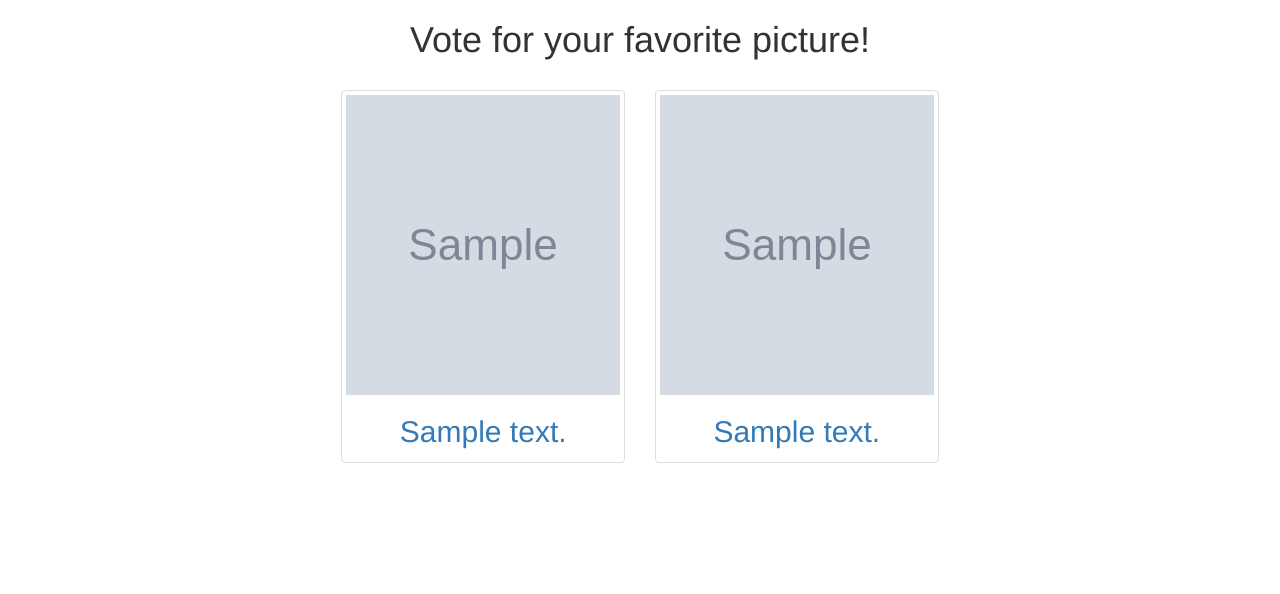
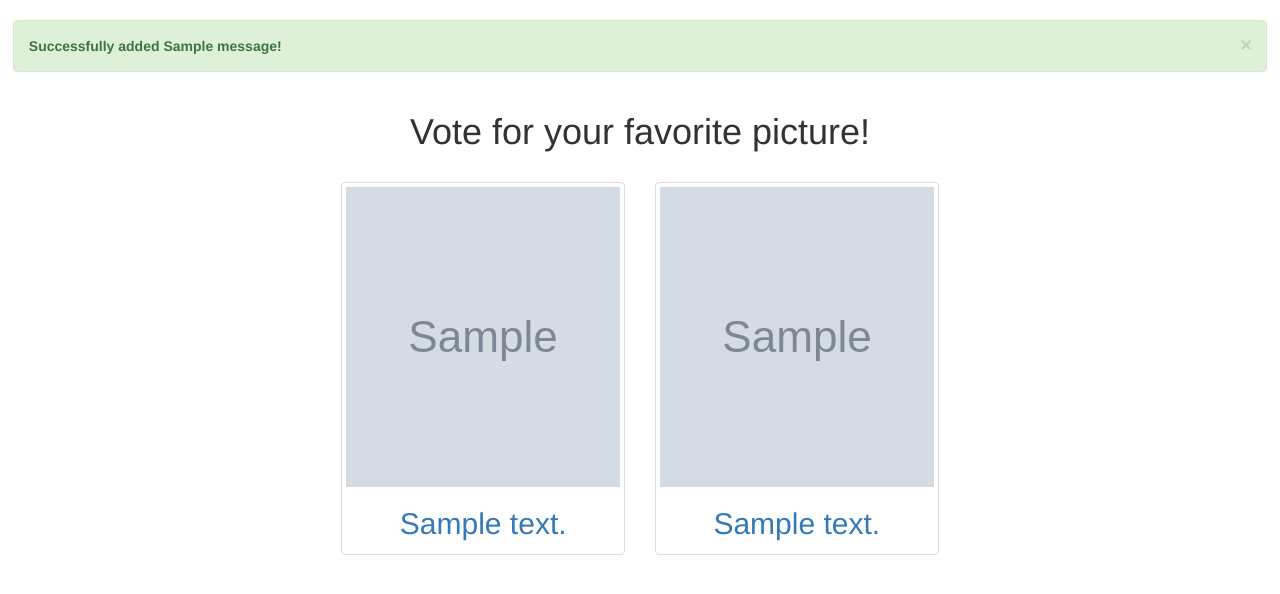
Before and after one commit to 1Bowman/two_pic, a Flask app: template app/templates/index.html in a window 1280 px wide. Shown: the part 52-646 px from the top of the page. Run offline with Flask 2, Linux system fonts and the light colour scheme; the template is opened without the code that fills it: most values are stand-ins (such as "Sample title", 1, 10 or a date in 2020); grey boxes marked "Sample" are stand-in pictures; one stand-in notice (Sample message) is shown; some libraries are stand-ins or nearby versions.

Commit message:
Added a message flashing feature upon file submission

```diff
--- a/app/main/models.py
+++ b/app/main/models.py
@@ -14,8 +14,3 @@ class Post(db.Model):
 
     def __repr__(self):
         return '<Post {}>'.format(self.id)
-
-
-# class Count(db.Model):
-#     __tablename__  = 'COUNT_TBL'
-#     count = db.Column(db.Integer)
--- a/app/templates/base.html
+++ b/app/templates/base.html
@@ -5,9 +5,9 @@
         <title>Two Pic (working title)</title>
 
         <!-- Imports -->
+        <script src="https://code.jquery.com/jquery-2.2.4.min.js" integrity="sha256-BbhdlvQf/xTY9gja0Dq3HiwQF8LaCRTXxZKRutelT44=" crossorigin="anonymous"></script>
         <link href="https://maxcdn.bootstrapcdn.com/bootswatch/3.3.6/journal/bootstrap.min.css" rel="stylesheet" integrity="sha384-r/qnS4YZBLuBSKeVc+sM4eUYUiJMFhkHfx1nwlErHhTd+NgeJlN/NiiTd6jbKJzm" crossorigin="anonymous">
         <script src="https://maxcdn.bootstrapcdn.com/bootstrap/3.3.6/js/bootstrap.min.js" integrity="sha384-0mSbJDEHialfmuBBQP6A4Qrprq5OVfW37PRR3j5ELqxss1yVqOtnepnHVP9aJ7xS" crossorigin="anonymous"></script>
-        <script type="text/javascript" src="https://cdnjs.cloudflare.com/ajax/libs/jquery/3.0.0/jquery.min.js"></script>
     </head>
     <body>
         <nav class="navbar navbar-inverse">
--- a/app/templates/index.html
+++ b/app/templates/index.html
@@ -1,11 +1,25 @@
 {% extends 'base.html' %}
 
 {% block body %}
-    <div>
-        <h1 style="text-align: center;">Vote for your favorite picture!</h1>
-    </div>
-    <br>
     <div class="container-fluid">
+        <div class="row">
+            {% with messages = get_flashed_messages() %} <!-- Grab flashed objects --->
+            {% if messages %}
+                {% for message in messages %}
+                    <div class="alert alert-success alert-dismissable" role="alert">
+                        <button type="button" class="close" data-dismiss="alert" aria-label="Close"><span aria-hidden="true">&times;</span></button>
+                        <strong>Successfully added {{ message }}!</strong>
+                    </div>
+                {% endfor %}
+            {% endif %}
+            {% endwith %}
+        </div>
+        <div class="row">
+            <div>
+                <h1 style="text-align: center;">Vote for your favorite picture!</h1>
+            </div>
+            <br>
+        </div>
         <div class="row">
             <div class="col-lg-3"></div>
             <div class="col-xs-6 col-lg-3">
```
Also changed, not shown: app/main/views.py (+3 -4 lines).
